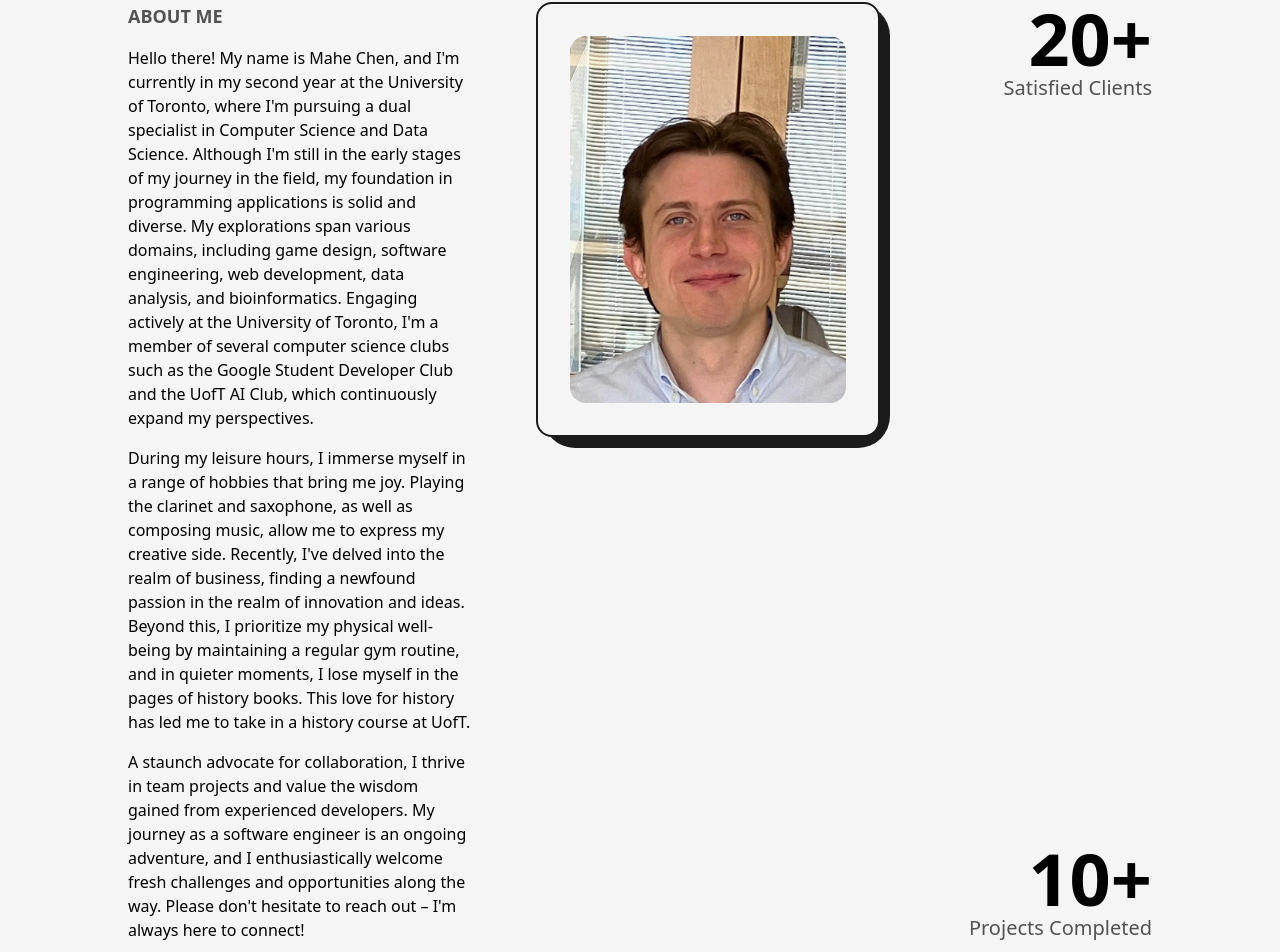
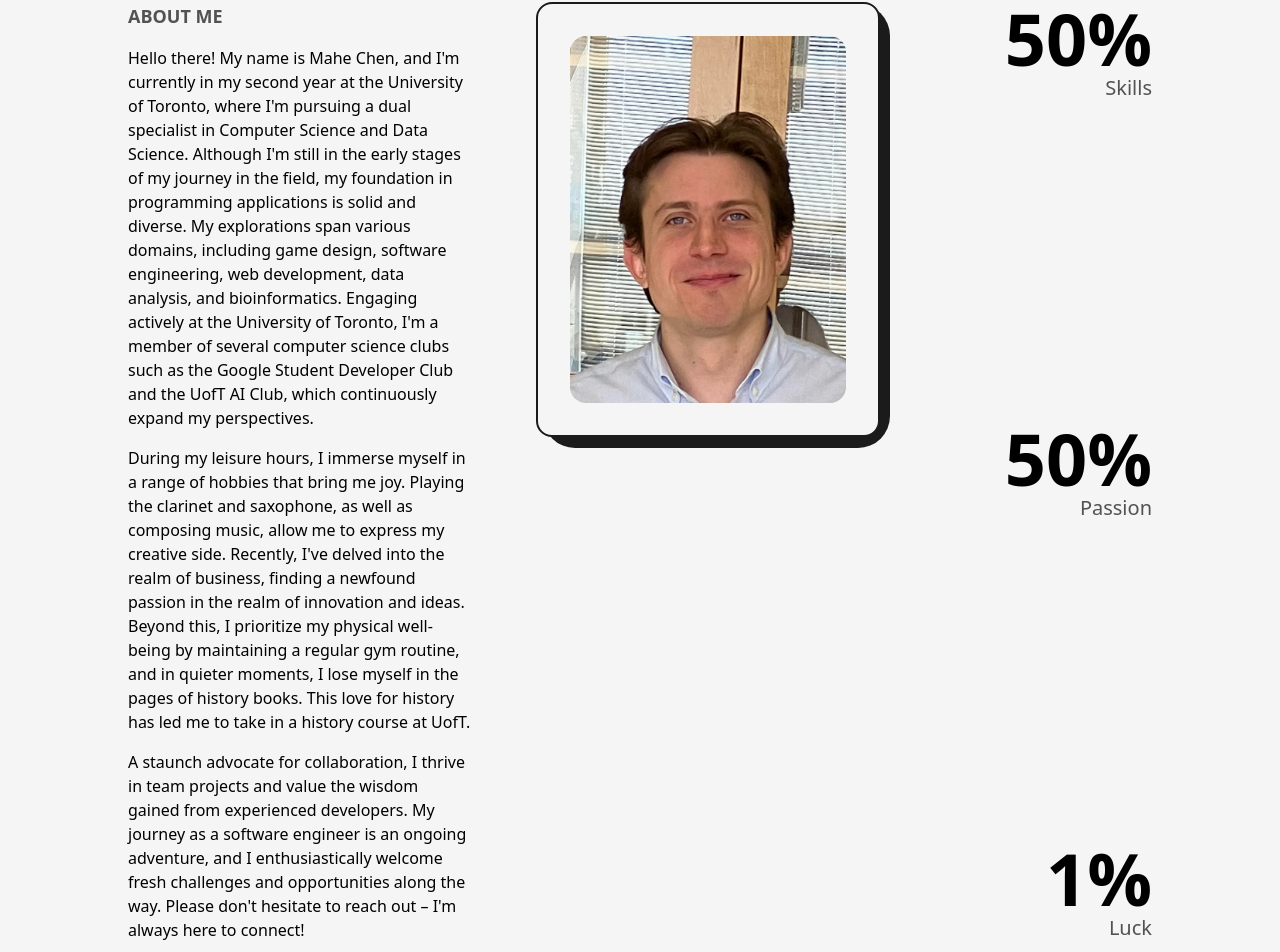
Before and after one commit to lmposter/Portfolio, a Next.js app: page /about in a window 1280 px wide. Shown: the part 430-1382 px from the top of the page. Built offline with nearby package versions, Linux system fonts and the light colour scheme; no server answers.

Commit message:
Update about.js

```diff
--- a/src/pages/about.js
+++ b/src/pages/about.js
@@ -75,24 +75,24 @@ const about = () => {
             <div className="col-span-2 flex flex-col items-end justify-between xl:col-span-8 xl:flex-row xl:items-center md:order-3">
               <div className="flex flex-col items-end justify-center xl:items-center">
                 <span className="inline-block text-7xl font-bold md:text-6xl sm:text-5xl xs:text-4xl">
-                  <AnimatedNumbers value={20} />+
+                  <AnimatedNumbers value={50} />%
                 </span>
-                <h2 className="text-xl font-medium capitalize text-dark/75 dark:text-light/75 xl:text-center md:text-lg sm:text-base xs:text-sm">satisfied clients</h2>
+                <h2 className="text-xl font-medium capitalize text-dark/75 dark:text-light/75 xl:text-center md:text-lg sm:text-base xs:text-sm">Skills</h2>
               </div>
 
               <div className="flex flex-col items-end justify-center xl:items-center">
                 <span className="inline-block text-7xl font-bold md:text-6xl sm:text-5xl xs:text-4xl">
-                  <AnimatedNumbers value={10} />+
+                  <AnimatedNumbers value={50} />%
                 </span>
-                <h2 className="text-xl font-medium capitalize text-dark/75 dark:text-light/75 xl:text-center md:text-lg sm:text-base xs:text-sm">projects Completed</h2>
+                <h2 className="text-xl font-medium capitalize text-dark/75 dark:text-light/75 xl:text-center md:text-lg sm:text-base xs:text-sm">Passion</h2>
               </div>
 
-              {/* <div className="flex flex-col items-end justify-center xl:items-center">
+              <div className="flex flex-col items-end justify-center xl:items-center">
                 <span className="inline-block text-7xl font-bold md:text-6xl sm:text-5xl xs:text-4xl">
-                  <AnimatedNumbers value={1} />+
+                  <AnimatedNumbers value={1} />%
                 </span>
-                <h2 className="text-xl font-medium capitalize text-dark/75 dark:text-light/75 xl:text-center md:text-lg sm:text-base xs:text-sm">years of experience</h2>
-              </div> */}
+                <h2 className="text-xl font-medium capitalize text-dark/75 dark:text-light/75 xl:text-center md:text-lg sm:text-base xs:text-sm">Luck</h2>
+              </div>
 
             </div>
           </div>
```
